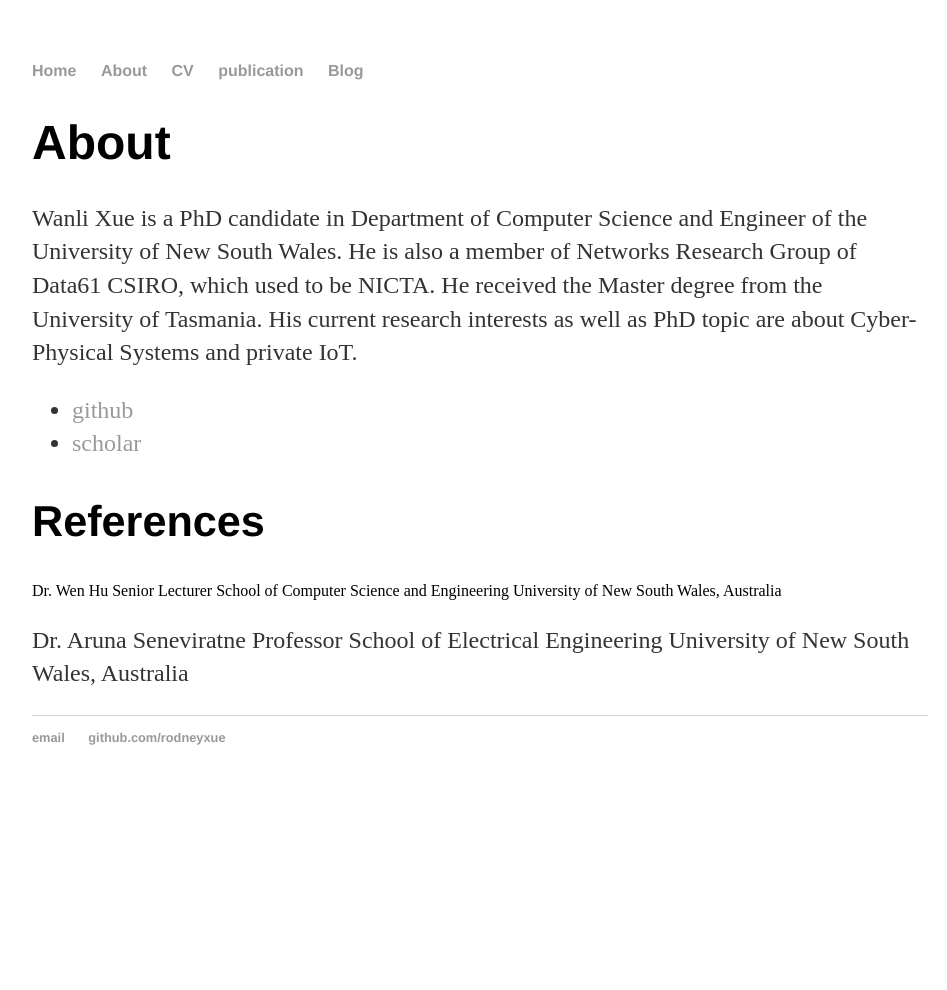
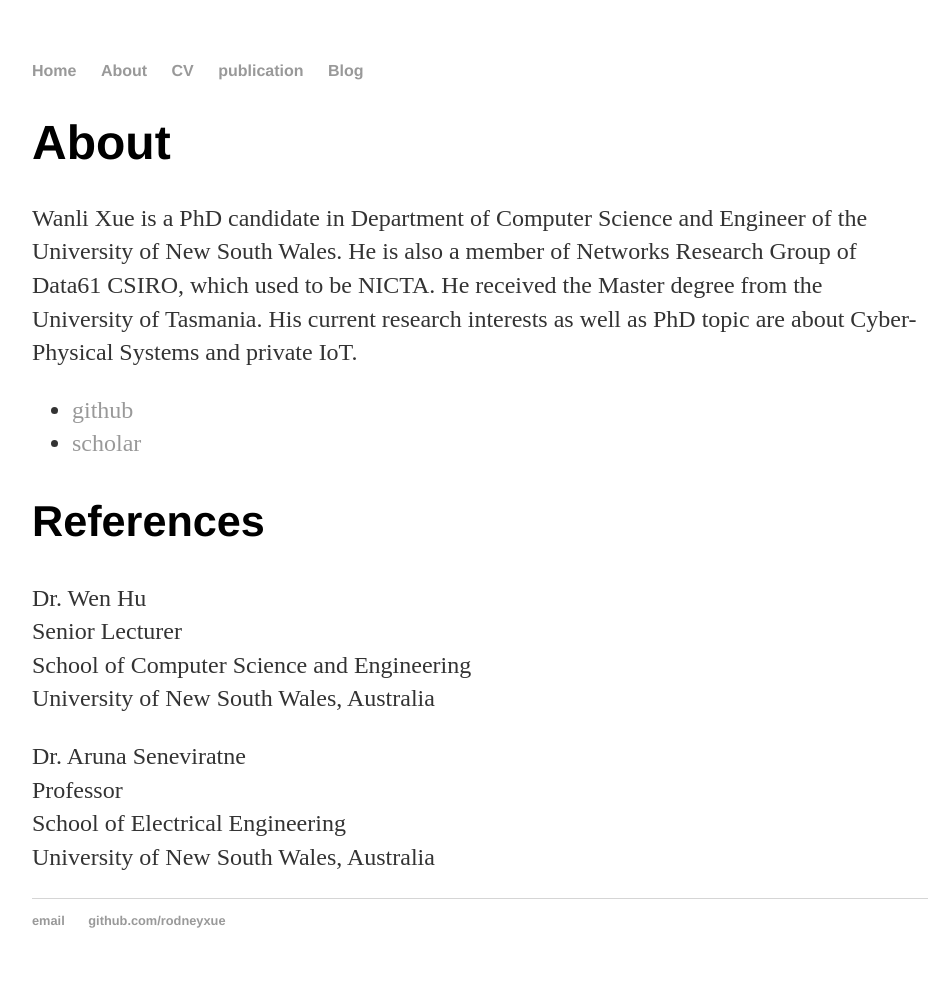
Before and after one commit to WanliXue/WanliXue.github.io, a Jekyll site: the page built from about/index.html, in a window 1280 px wide. Shown: the whole page, without its empty margins (160-1107 px from the left). Built offline with Jekyll 4.4.1, drawn with Linux system fonts in a browser that asks for light colours; before the commit the page ends 900 px from its top, so only the background shows below that.

Commit message:
update contact

```diff
--- a/about/index.html
+++ b/about/index.html
@@ -14,15 +14,18 @@ title: About Wanli
 				</ul>
 
 				<h2>References</h2>
-				Dr. Wen Hu
-				Senior Lecturer
-				School of Computer Science and Engineering
-				University of New South Wales, Australia
 
 				<p>
-				Dr. Aruna Seneviratne
-				Professor
-				School of Electrical Engineering
-				University of New South Wales, Australia
+				Dr. Wen Hu <br />
+				Senior Lecturer<br />
+				School of Computer Science and Engineering<br />
+				University of New South Wales, Australia<br />
+			</p>
 
+				<p>
+				Dr. Aruna Seneviratne<br />
+				Professor<br />
+				School of Electrical Engineering<br />
+				University of New South Wales, Australia<br />
+      </p>
 		</div>
```
